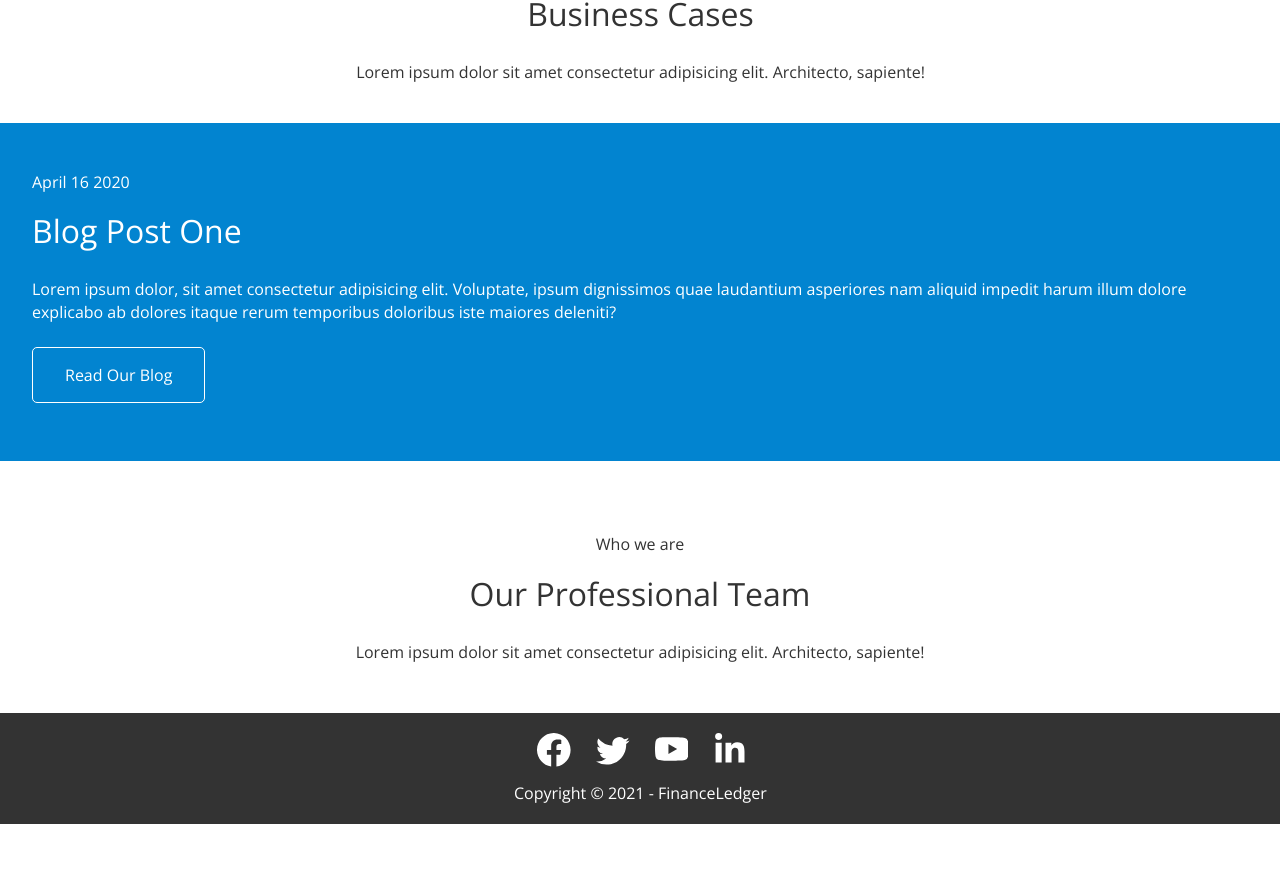
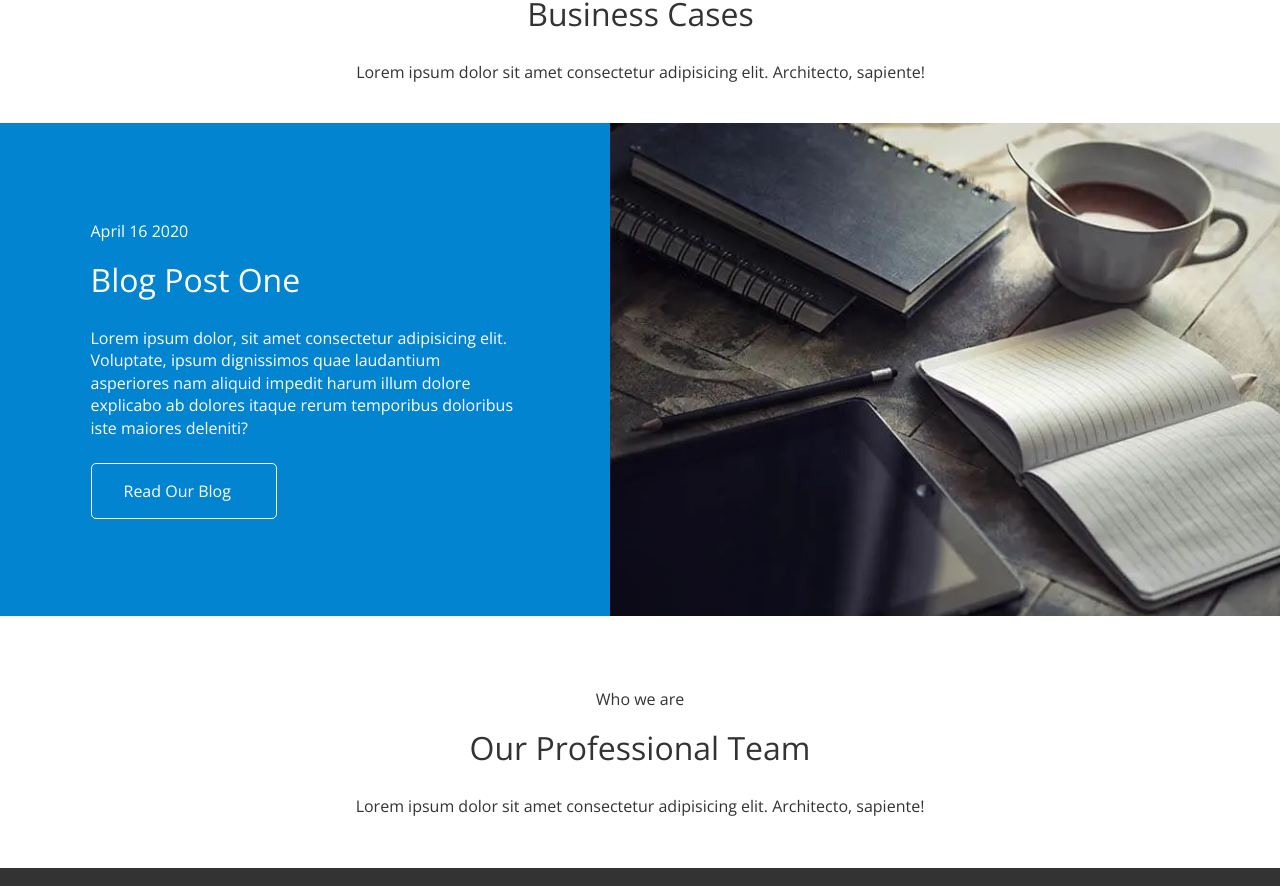
Before and after one commit to galiovets/goweb-test, a React (Create React App) app: page / in a window 1280 px wide. Shown: the part 1737-2623 px from the top of the page. Before the commit the page ends 2561 px from the top, so only its background shows below. Built offline with nearby package versions, Linux system fonts and the light colour scheme.

Commit message:
blog section done

```diff
--- a/src/components/About/About.js
+++ b/src/components/About/About.js
@@ -3,7 +3,7 @@ import PictureWrapper from 'components/PictureWrapper';
 import aboutWebp1x from 'assets/images/home/people.webp';
 import aboutWebp2x from 'assets/images/home/people@2x.webp';
 import aboutJpg1x from 'assets/images/home/people.jpg';
-import aboutJpgJpg2x from 'assets/images/home/people@2x.jpg';
+import aboutJpg2x from 'assets/images/home/people@2x.jpg';
 import SectionContent from 'components/SectionContent';
 import Button from 'components/Button';
 
@@ -11,8 +11,9 @@ function About() {
   return (
     <AboutWrapper>
       <PictureWrapper
+        className="aboutPicWrapper"
         srcsetWebp={`${aboutWebp1x} 1x, ${aboutWebp2x} 2x`}
-        srcsetJpg={`${aboutJpg1x} 1x, ${aboutJpgJpg2x} 2x,`}
+        srcsetJpg={`${aboutJpg1x} 1x, ${aboutJpg2x} 2x,`}
         src={aboutJpg1x}
         alt="Team"
       />
--- a/src/components/About/About.styled.js
+++ b/src/components/About/About.styled.js
@@ -8,15 +8,27 @@ export const AboutWrapper = styled.section`
     display: flex;
   }
 
+  .aboutPicWrapper {
+    @media screen and (min-width: ${props => props.theme.breakpoints.tablet + 'px'}) {
+      width: 670px;
+      height: 589px;
+    }
+
+    @media screen and (min-width: ${props => props.theme.breakpoints.desktop + 'px'}) {
+      width: 670px;
+      height: 460px;
+    }
+  }
+
   .aboutContainer {
     padding-top: 79px;
     padding-bottom: 79px;
     display: flex;
     flex-direction: column;
-    width: 690px;
     justify-content: center;
 
     @media screen and (min-width: ${props => props.theme.breakpoints.tablet + 'px'}) {
+      width: 690px;
       padding-top: 62px;
       padding-bottom: 62px;
     }
--- a/src/components/Blog/Blog.js
+++ b/src/components/Blog/Blog.js
@@ -1,11 +1,24 @@
 import { BlogWrapper } from './Blog.styled';
+import PictureWrapper from 'components/PictureWrapper';
+import blogWebp1x from 'assets/images/home/blog.webp';
+import blogWebp2x from 'assets/images/home/blog@2x.webp';
+import blogJpg1x from 'assets/images/home/blog.jpg';
+import blogJpg2x from 'assets/images/home/blog@2x.jpg';
 import SectionContent from 'components/SectionContent';
 import Button from 'components/Button';
 
 function Blog() {
   return (
     <BlogWrapper>
+      <PictureWrapper
+        className="blogPicWrapper"
+        srcsetWebp={`${blogWebp1x} 1x, ${blogWebp2x} 2x`}
+        srcsetJpg={`${blogJpg1x} 1x, ${blogJpg2x} 2x,`}
+        src={blogJpg1x}
+        alt="Team"
+      />
       <SectionContent
+        className="blogContainer"
         preTitle="April 16 2020"
         title="Blog Post One"
         text="Lorem ipsum dolor, sit amet consectetur adipisicing elit. Voluptate, ipsum dignissimos quae laudantium asperiores nam aliquid impedit harum illum dolore explicabo ab dolores itaque rerum temporibus doloribus iste maiores deleniti?"
--- a/src/components/Blog/Blog.styled.js
+++ b/src/components/Blog/Blog.styled.js
@@ -1,10 +1,44 @@
 import styled from 'styled-components';
 
 export const BlogWrapper = styled.section`
-  padding-top: 48px;
-  padding-bottom: 58px;
   color: ${props => props.theme.colors.lightTextColor};
   background-color: ${props => props.theme.colors.addAccentColor};
+
+  @media screen and (min-width: ${props => props.theme.breakpoints.tablet + 'px'}) {
+    display: flex;
+    flex-direction: row-reverse;
+  }
+
+  .blogPicWrapper {
+    @media screen and (min-width: ${props => props.theme.breakpoints.tablet + 'px'}) {
+      width: 670px;
+      height: 493px;
+    }
+
+    @media screen and (min-width: ${props => props.theme.breakpoints.desktop + 'px'}) {
+      width: 670px;
+      height: 460px;
+    }
+  }
+
+  .blogContainer {
+    padding-top: 48px;
+    padding-bottom: 58px;
+    display: flex;
+    flex-direction: column;
+    justify-content: center;
+
+    @media screen and (min-width: ${props => props.theme.breakpoints.tablet + 'px'}) {
+      width: 493px;
+      padding-top: 59px;
+      padding-bottom: 59px;
+    }
+
+    @media screen and (min-width: ${props => props.theme.breakpoints.desktop + 'px'}) {
+      padding-top: 80px;
+      padding-bottom: 86px;
+    }
+  }
 
   .blogBtn {
     font-size: 16px;
--- a/src/components/PictureWrapper/PictureWrapper.js
+++ b/src/components/PictureWrapper/PictureWrapper.js
@@ -1,14 +1,14 @@
-import { Wrapper, Img } from './PictureWrapper.styled';
+import { Img } from './PictureWrapper.styled';
 
-function PictureWrapper({ srcsetWebp, srcsetJpg, src, alt }) {
+function PictureWrapper({ className, srcsetWebp, srcsetJpg, src, alt }) {
   return (
-    <Wrapper>
+    <div className={className}>
       <picture>
         <source srcSet={srcsetWebp} type="image/webp" />
         <source srcSet={srcsetJpg} type="image/jpeg" />
         <Img src={src} alt={alt} />
       </picture>
-    </Wrapper>
+    </div>
   );
 }
 
--- a/src/components/PictureWrapper/PictureWrapper.styled.js
+++ b/src/components/PictureWrapper/PictureWrapper.styled.js
@@ -1,16 +1,4 @@
 import styled from 'styled-components';
-
-export const Wrapper = styled.div`
-  @media screen and (min-width: ${props => props.theme.breakpoints.tablet + 'px'}) {
-    width: 670px;
-    height: 589px;
-  }
-
-  @media screen and (min-width: ${props => props.theme.breakpoints.desktop + 'px'}) {
-    width: 670px;
-    height: 460px;
-  }
-`;
 
 export const Img = styled.img`
   width: 100%;
```
Also changed, not shown: 1 other file (tests, documents, lock files or other folders).
